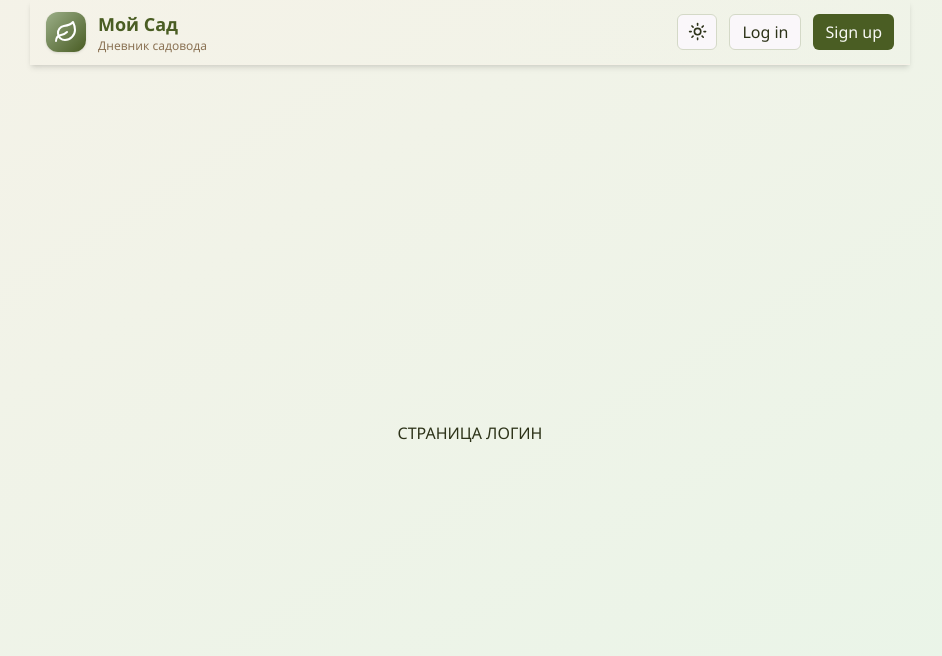
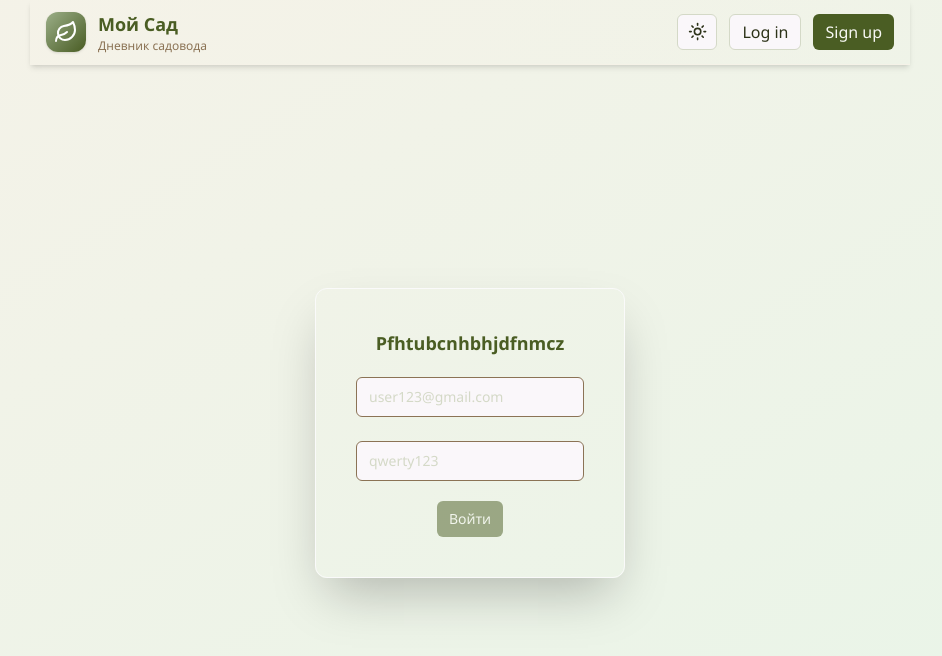
Before and after one commit to LenaRybinskova/garden-frontend, a Next.js app: page /auth/signInPage in a window 1280 px wide. Shown: the top 656 px of the page, without its empty margins (170-1112 px from the left). Built offline with nearby package versions, Linux system fonts and the light colour scheme.

Commit message:
add Sign-in page

```diff
--- a/src/common/components/Header/Header.tsx
+++ b/src/common/components/Header/Header.tsx
@@ -3,7 +3,6 @@ import { Button } from '@/common/components/button';
 import HomeIcon from '@/assets/icons/HomeIcon';
 import { ThemeSwitcher } from '@/common/components/themeSwitcher';
 import Link from 'next/link';
-import { useRouter } from 'next/navigation';
 import { ROUTES } from '@/common/api/routes';
 
 export type AuthType = {
--- a/src/common/components/input.tsx
+++ b/src/common/components/input.tsx
@@ -37,7 +37,9 @@ const Input = React.forwardRef<HTMLInputElement, InputType>(
           {...props}
         />
         {error && (
-          <p className={'text-destructive absolute top-full left-0 mt-1 text-xs'}>{error}</p>
+          <p className={'text-destructive absolute top-full left-0 mt-1 text-xs whitespace-nowrap'}>
+            {error}
+          </p>
         )}
       </div>
     );
--- a/src/features/auth/api/AuthApi.ts
+++ b/src/features/auth/api/AuthApi.ts
@@ -1,7 +1,8 @@
 import { baseApi } from '@/common/api/base.Api';
 import { MeResponse, RegistrationResponse } from '@/features/auth/lib/types/types';
-import { SignIn, SignUp } from '@/features/auth/lib/schemas/signUpSchema';
+import { SignUp } from '@/features/auth/lib/schemas/signUpSchema';
 import { API_URLS } from '@/common/api/apiURLs';
+import { signInValue } from '@/features/auth/lib/schemas/signInSchema';
 
 export const authApi = baseApi.injectEndpoints({
   endpoints: (builder) => ({
@@ -14,7 +15,7 @@ export const authApi = baseApi.injectEndpoints({
         body,
       }),
     }),
-    login: builder.mutation<RegistrationResponse, SignIn>({
+    login: builder.mutation<RegistrationResponse, signInValue>({
       query: (body) => ({
         method: 'POST',
         url: API_URLS.AUTH.LOGIN,
@@ -36,6 +37,7 @@ export const authApi = baseApi.injectEndpoints({
       }),
     }),
   }),
+  overrideExisting: true,
 });
 
 export const { useRegistrationMutation, useLoginMutation, useLogoutMutation, useMeQuery } = authApi;
--- /dev/null
+++ b/src/features/auth/lib/schemas/signInSchema.ts
@@ -0,0 +1,9 @@
+import { z } from 'zod';
+import { commonEmailSchema, commonPasswordSchema } from '@/common/utils/commonFormRules';
+
+export const signInSchema = z.object({
+  email: commonEmailSchema,
+  password: commonPasswordSchema,
+});
+
+export type signInValue = z.infer<typeof signInSchema>;
--- a/src/features/auth/lib/schemas/signUpSchema.ts
+++ b/src/features/auth/lib/schemas/signUpSchema.ts
@@ -25,5 +25,3 @@ export type SignUp = {
   email: string;
   password: string;
 };
-
-export type SignIn = Omit<SignUp, 'login'>;
--- a/src/features/auth/ui/sign-in/Sign-in.tsx
+++ b/src/features/auth/ui/sign-in/Sign-in.tsx
@@ -1,3 +1,139 @@
+'use client';
+
+import { Input } from '@/common/components/input';
+import { Button } from '@/common/components/button';
+import { Controller, useForm } from 'react-hook-form';
+import { zodResolver } from '@hookform/resolvers/zod';
+import { useRef } from 'react';
+import { useLoginMutation } from '@/features/auth/api/AuthApi';
+import { useRouter } from 'next/navigation';
+import { signInSchema, signInValue } from '@/features/auth/lib/schemas/signInSchema';
+
 export const SignIn = () => {
-  return <div>СТРАНИЦА ЛОГИН</div>;
+  const inputsRef = useRef<(HTMLInputElement | null)[]>([]);
+  const [login] = useLoginMutation();
+  const router = useRouter();
+
+  const {
+    control,
+    formState: { errors, isValid },
+    handleSubmit,
+  } = useForm<signInValue>({
+    resolver: zodResolver(signInSchema),
+    mode: 'onTouched',
+    reValidateMode: 'onSubmit',
+    defaultValues: {
+      email: '',
+      password: '',
+    },
+  });
+
+  const focusInput = (index: number) => {
+    inputsRef.current[index]?.focus();
+  };
+
+  const onSubmit = (data: signInValue) => {
+    console.log(data);
+
+    login(data)
+      .unwrap()
+      .then((res) => {
+        localStorage.setItem('token', res.accessToken);
+        router.push('/');
+      });
+  };
+
+  return (
+    <div className={'flex flex-col content-center items-center justify-center'}>
+      <form
+        className={
+          'border-destructive-foreground flex max-w-[391px] flex-col items-center justify-center gap-5 rounded-xl border-1 p-10 shadow-2xl'
+        }
+        onSubmit={handleSubmit(onSubmit)}
+      >
+        <p className={'text-nature-forest text-lg font-bold'}>Pfhtubcnhbhjdfnmcz</p>
+        <div className={'flex w-full flex-col items-center justify-center gap-4 align-middle'}>
+          <div className={'flex w-full flex-col items-center justify-center gap-6'}>
+            <Controller
+              name="email"
+              control={control}
+              render={({ field }) => (
+                <Input
+                  placeholder={'user123@gmail.com'}
+                  error={errors.email?.message}
+                  onArrowUp={() => focusInput(0)}
+                  onArrowDown={() => focusInput(2)}
+                  {...field}
+                  ref={(el) => {
+                    field.ref(el);
+                    inputsRef.current[1] = el;
+                  }}
+                />
+              )}
+            />
+            <Controller
+              name="password"
+              control={control}
+              render={({ field }) => (
+                <Input
+                  type={'password'}
+                  placeholder={'qwerty123'}
+                  error={errors.password?.message}
+                  onArrowUp={() => focusInput(1)}
+                  onArrowDown={() => focusInput(3)}
+                  {...field}
+                  ref={(el) => {
+                    field.ref(el);
+                    inputsRef.current[2] = el;
+                  }}
+                />
+              )}
+            />
+          </div>
+        </div>
+        <Button size={'sm'} className={'text-sm'} disabled={!isValid} type={'submit'}>
+          Войти
+        </Button>
+      </form>
+    </div>
+  );
 };
+
+/*
+<Controller
+    name="email"
+    control={control}
+    render={({field}) => (
+        <Input
+            autoFocus
+            placeholder={'user123@gmail.com'}
+            error={errors.email?.message}
+            onArrowUp={() => focusInput(2)}
+            onArrowDown={() => focusInput(1)}
+            className={"w-[305px]"}
+            {...field}
+            ref={(el) => {
+                field.ref(el);
+                inputsRef.current[0] = el;
+            }}
+        />
+    )}
+/>
+<Controller
+    name="password"
+    control={control}
+    render={({field}) => (
+        <Input
+            type={'password'}
+            placeholder={'qwerty123'}
+            error={errors.password?.message}
+            onArrowUp={() => focusInput(0)}
+            onArrowDown={() => focusInput(2)}
+            {...field}
+            ref={(el) => {
+                field.ref(el);
+                inputsRef.current[1] = el;
+            }}
+        />
+    )}
+/>*/
--- a/src/features/auth/ui/sign-up/Sign-up.tsx
+++ b/src/features/auth/ui/sign-up/Sign-up.tsx
@@ -8,10 +8,12 @@ import { zodResolver } from '@hookform/resolvers/zod';
 import { useRef } from 'react';
 import { signUpValue, signUpSchema } from '@/features/auth/lib/schemas/signUpSchema';
 import { useRegistrationMutation } from '@/features/auth/api/AuthApi';
+import { useRouter } from 'next/navigation';
 
 export const SignUp = () => {
   const inputsRef = useRef<(HTMLInputElement | null)[]>([]);
   const [registration] = useRegistrationMutation();
+  const router = useRouter();
 
   const {
     control,
@@ -44,14 +46,17 @@ export const SignUp = () => {
     };
     registration(prepareData)
       .unwrap()
-      .then((res) => localStorage.setItem('token', res.accessToken));
+      .then((res) => {
+        localStorage.setItem('token', res.accessToken);
+        router.push('/auth/signInPage');
+      });
   };
 
   return (
     <div className={'flex flex-col content-center items-center justify-center'}>
       <form
         className={
-          'border-destructive-foreground flex flex-col items-center justify-center gap-5 rounded-xl border-1 p-10 shadow-2xl'
+          'border-destructive-foreground flex max-w-[391px] flex-col items-center justify-center gap-5 rounded-xl border-1 p-10 shadow-2xl'
         }
         onSubmit={handleSubmit(onSubmit)}
       >
@@ -63,6 +68,7 @@ export const SignUp = () => {
               control={control}
               render={({ field }) => (
                 <Input
+                  autoFocus
                   placeholder={'user123'}
                   error={errors.login?.message}
                   onArrowUp={() => focusInput(3)}
```
